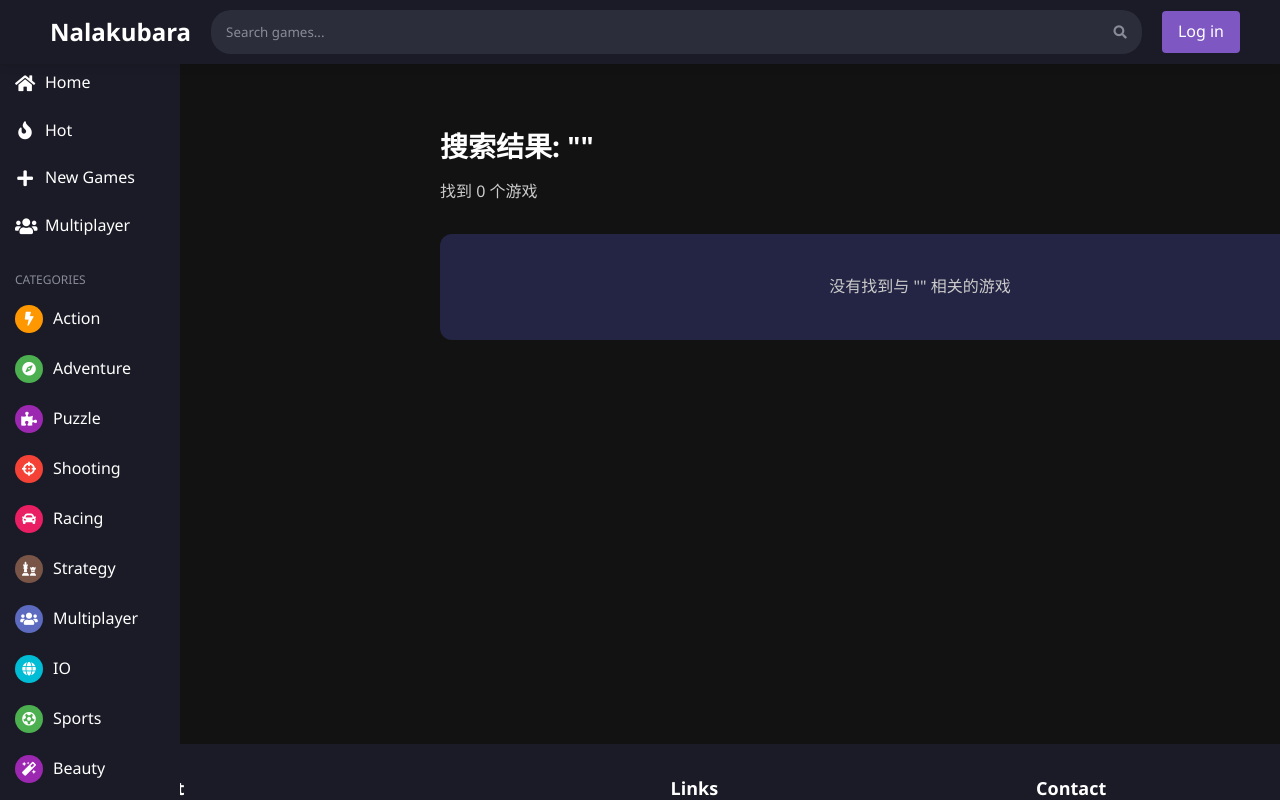
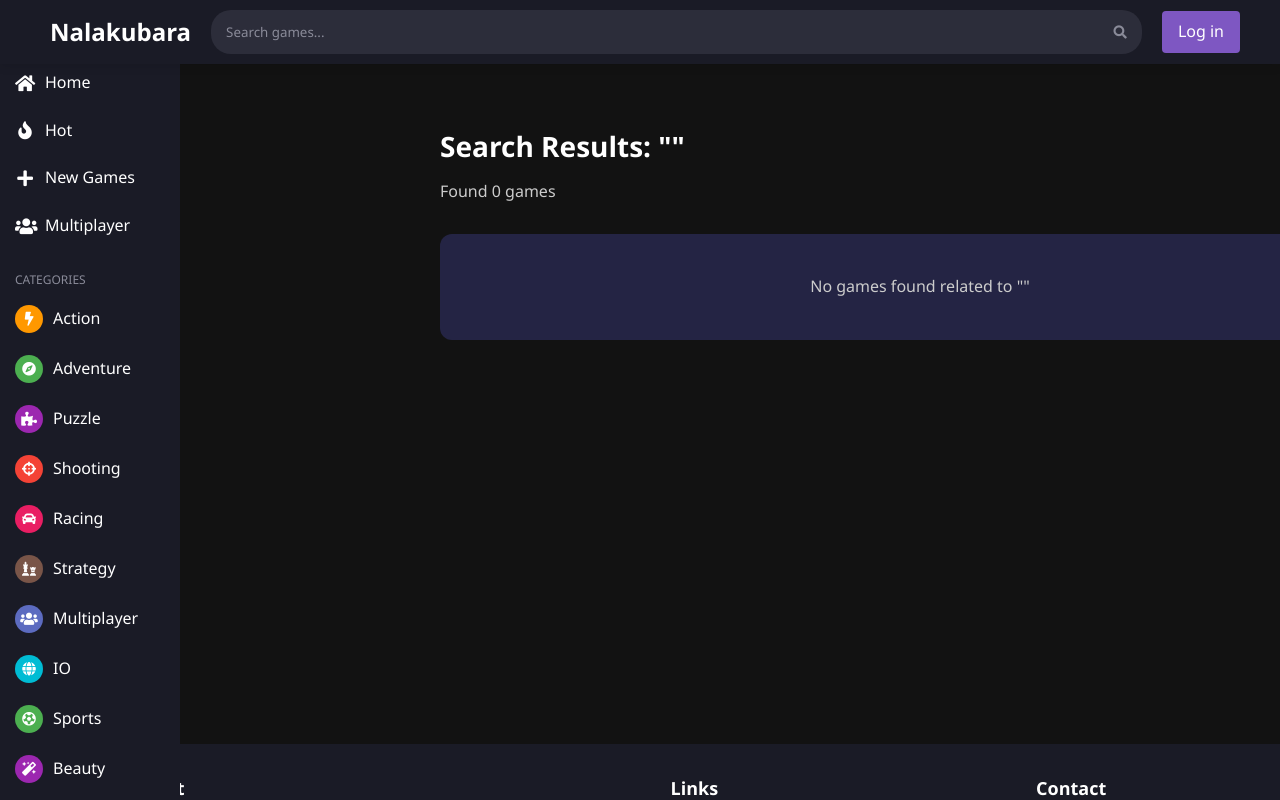
Before and after one commit to goldsame/Nalakubara, a React (Create React App) app in the folder client/: page /search in a window 1280 px wide. Shown: the top 800 px of the page. Built offline with nearby package versions, Linux system fonts and the light colour scheme; the HTML template or start-up script is replaced by a standard one.

Commit message:
将前端显示的中文内容改为英文

```diff
--- a/client/src/pages/NotFoundPage/NotFoundPage.jsx
+++ b/client/src/pages/NotFoundPage/NotFoundPage.jsx
@@ -7,12 +7,12 @@ const NotFoundPage = () => {
     <div className="not-found-page">
       <div className="not-found-content">
         <h1 className="not-found-title">404</h1>
-        <h2 className="not-found-subtitle">页面未找到</h2>
+        <h2 className="not-found-subtitle">Page Not Found</h2>
         <p className="not-found-text">
-          抱歉，您访问的页面不存在或已被移除。
+          Sorry, the page you are looking for does not exist or has been removed.
         </p>
         <Link to="/" className="back-home-btn">
-          返回首页
+          Return to Home
         </Link>
       </div>
     </div>
--- a/client/src/pages/SearchPage/SearchPage.jsx
+++ b/client/src/pages/SearchPage/SearchPage.jsx
@@ -13,24 +13,24 @@ const SearchPage = () => {
     const searchGames = async () => {
       setLoading(true);
       try {
-        // 这里应该是实际的API调用
-        // 模拟搜索结果
+        // This should be the actual API call
+        // Simulating search results
         const mockGames = Array(Math.floor(Math.random() * 8) + 1).fill().map((_, index) => ({
           id: `search-${index + 1}`,
-          title: `${query} 游戏 ${index + 1}`,
+          title: `${query} Game ${index + 1}`,
           image: `/game-${index + 1}.jpg`,
           category: index % 2 === 0 ? 'action' : 'adventure',
           rating: (4 + Math.random()).toFixed(1),
           plays: Math.floor(Math.random() * 10000)
         }));
 
-        // 模拟网络延迟
+        // Simulating network delay
         setTimeout(() => {
           setGames(mockGames);
           setLoading(false);
         }, 500);
       } catch (error) {
-        console.error('搜索游戏失败:', error);
+        console.error('Failed to search games:', error);
         setLoading(false);
       }
     };
@@ -46,13 +46,13 @@ const SearchPage = () => {
   return (
     <div className="search-page">
       <div className="search-header">
-        <h1>搜索结果: "{query}"</h1>
-        <p>找到 {games.length} 个游戏</p>
+        <h1>Search Results: "{query}"</h1>
+        <p>Found {games.length} games</p>
       </div>
 
       <div className="game-grid">
         {loading ? (
-          // 使用骨架屏
+          // Using skeleton layout
           Array(4).fill().map((_, index) => (
             <div key={index} className="loading-card">
               <div className="skeleton" style={{ height: '180px' }}></div>
@@ -68,7 +68,7 @@ const SearchPage = () => {
           ))
         ) : (
           <div className="empty-message">
-            没有找到与 "{query}" 相关的游戏
+            No games found related to "{query}"
           </div>
         )}
       </div>
```
Also changed, not shown: client/public/manifest.json.
